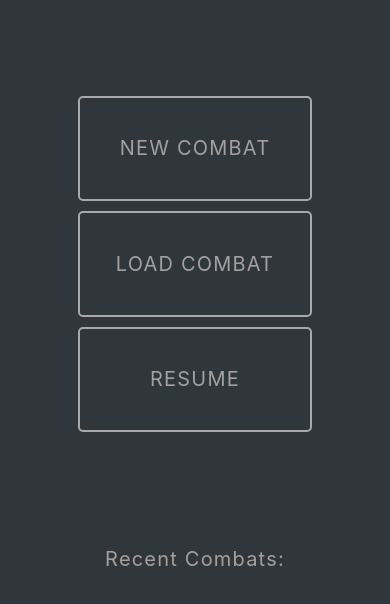
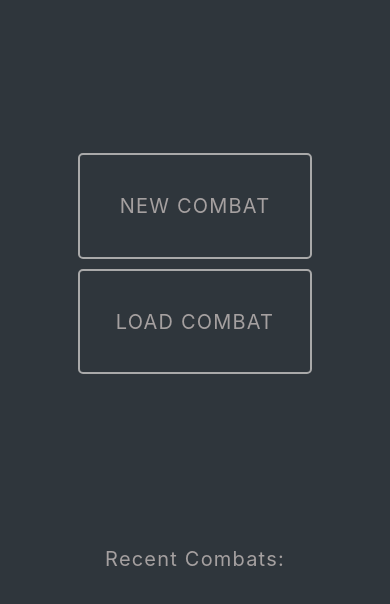
Before and after one commit to applied-sorcery/dnd-init-tracker, a React Native app: screen / in a window 390 px wide. Shown: the top 604 px of the page. Built offline with nearby package versions, Linux system fonts and the light colour scheme.

Commit message:
hide resume button if no fighters in list

```diff
--- a/src/components/CombatMenu.js
+++ b/src/components/CombatMenu.js
@@ -12,6 +12,7 @@ const CombatMenu = ({
   onNewCombatPress,
   onLoadCombatPress,
   setCurrentView,
+  fighters,
 }) => (
   <View style={Styles.combatMenu}>
     <View style={Styles.someButtonsColumn}>
@@ -27,6 +28,7 @@ const CombatMenu = ({
       >
         <Text style={Styles.defaultText}>LOAD COMBAT</Text>
       </TouchableOpacity>
+      {fighters?.length ? (
         <TouchableOpacity
           style={[Styles.controlButton, { minWidth: "60%", maxHeight: "20%" }]}
           onPress={() => {
@@ -35,6 +37,9 @@ const CombatMenu = ({
         >
           <Text style={Styles.defaultText}>RESUME</Text>
         </TouchableOpacity>
+      ) : (
+        ""
+      )}
     </View>
     <Text style={Styles.defaultText}>Recent Combats:</Text>
   </View>
--- a/src/components/CombatView.js
+++ b/src/components/CombatView.js
@@ -242,6 +242,7 @@ const CombatView = () => {
             onNewCombatPress={onNewCombatPress}
             onLoadCombatPress={onLoadCombatPress}
             setCurrentView={setCurrentView}
+            fighters={fighters}
           />
         ) : currentView == "NewCombat" ? (
           <NewCombatView onMenuPress={onMenuPress} />
```
Lines whose indentation alone changed are shown as unchanged.
